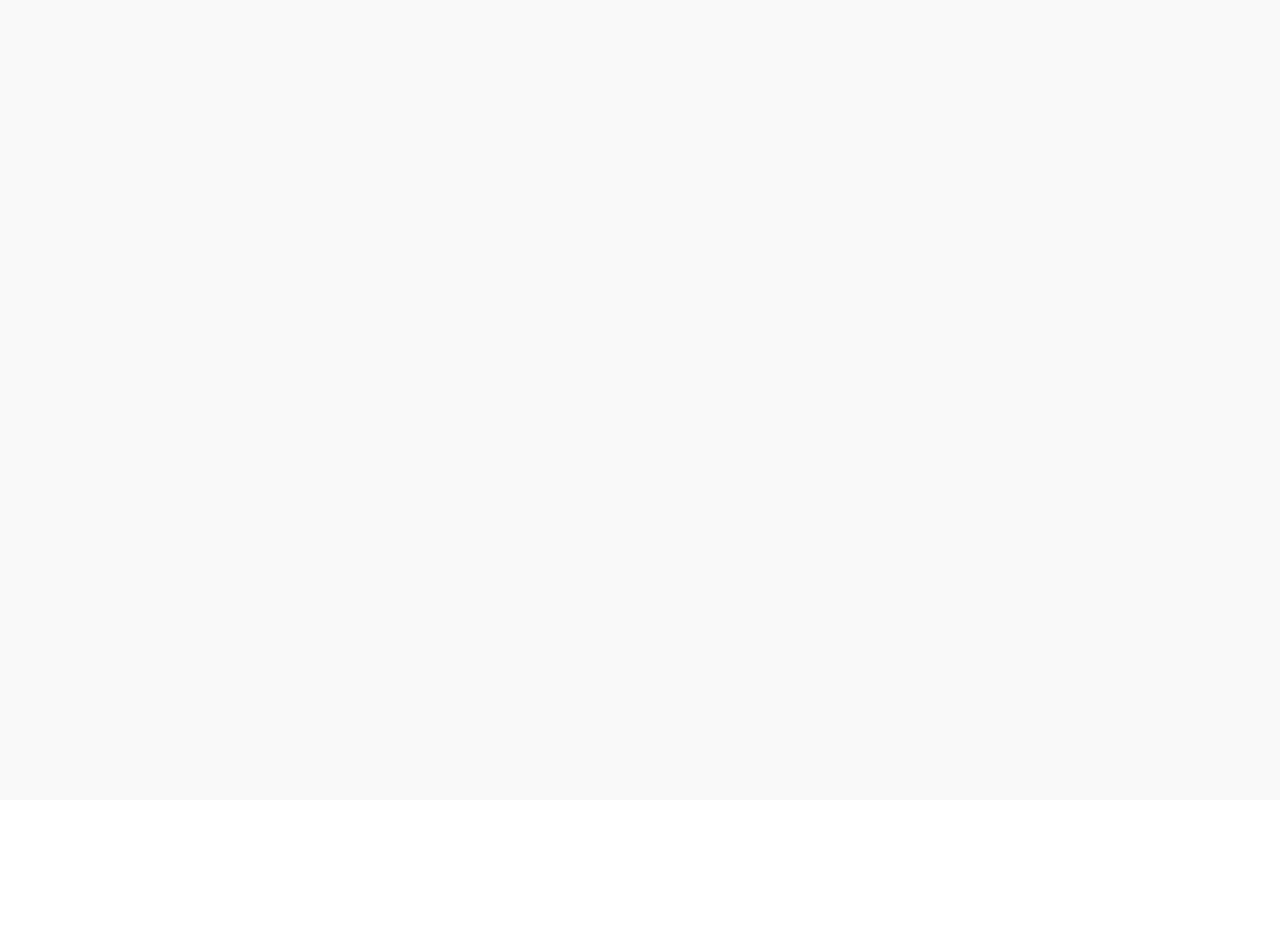
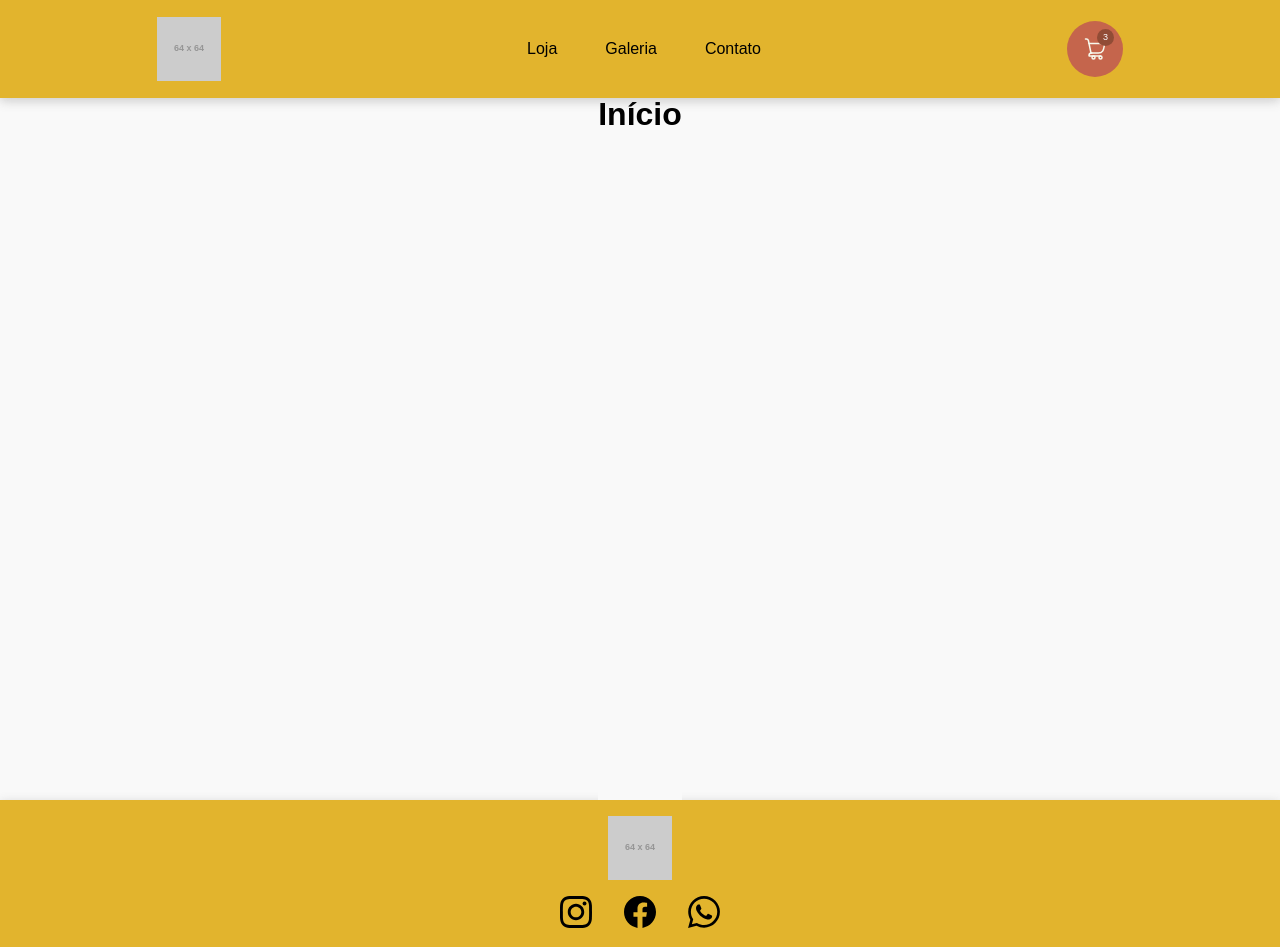
Before and after one commit to douglaspatusco/vcosturac, a Next.js app: page / in a window 1280 px wide. Shown: the top 947 px of the page. Before the commit the page ends 800 px from the top, so only its background shows below. Built offline with nearby package versions, Linux system fonts and the light colour scheme.

Commit message:
create Header and Footer

```diff
--- /dev/null
+++ b/src/components/Footer/index.tsx
@@ -0,0 +1,17 @@
+'use client'
+
+import { LogoContainer } from "../Header/styles"
+import SocialMedias from "../SocialMedias"
+import { FooterContainer } from "./styles"
+
+const Footer = () => {
+  return (
+    <FooterContainer>
+      <LogoContainer />
+      <SocialMedias />
+      <p>Copyright &copy;2024 - Todos os Direitos Reservados à Vânia Costura Criativa</p>
+    </FooterContainer>
+  )
+}
+
+export default Footer
--- /dev/null
+++ b/src/components/Footer/styles.ts
@@ -0,0 +1,17 @@
+import { colors } from "@/styles/GlobalStyles";
+import styled from "styled-components";
+
+export const FooterContainer = styled.section`
+  display: flex;
+  flex-direction: column;
+  justify-content: space-between;
+  align-items: center;
+  gap: 1em;
+  padding: 1em;
+  background-color: ${colors.mostarda};
+  box-shadow: 0px 3px 10px 0px rgba(88, 88, 88, 0.28);
+
+  p {
+    font-size: 0.75em;
+  }
+`
--- /dev/null
+++ b/src/components/Header/index.tsx
@@ -0,0 +1,47 @@
+'use client'
+
+import Link from "next/link"
+import { Carrinho, Content, HeaderContainer, LogoContainer, Menu } from "./styles"
+
+const Header = () => {
+  return (
+    <HeaderContainer>
+      <Content>
+        <Link href="/">
+          <LogoContainer />
+        </Link>
+        <Menu>
+          <ul>
+            <li>
+              <Link href="/loja">
+                Loja
+              </Link>
+            </li>
+            <li>
+              <Link href="/galeria">
+                Galeria
+              </Link>
+            </li>
+            <li>
+              <Link href="/contato">
+                Contato
+              </Link>
+            </li>
+          </ul>
+        </Menu>
+        <Carrinho>
+          <svg xmlns="http://www.w3.org/2000/svg" width="24" height="24" viewBox="0 0 24 24" fill="none">
+            <path d="M8 16H15.2632C19.7508 16 20.4333 13.1808 21.261 9.06908C21.4998 7.88311 21.6192 7.29013 21.3321 6.89507C21.045 6.5 20.4947 6.5 19.3941 6.5H6" stroke="#f7f9ec" strokeWidth="1.5" strokeLinecap="round"></path>
+            <path d="M8 16L5.37873 3.51493C5.15615 2.62459 4.35618 2 3.43845 2H2.5" stroke="#f7f9ec" strokeWidth="1.5" strokeLinecap="round"></path>
+            <path d="M8.88 16H8.46857C7.10522 16 6 17.1513 6 18.5714C6 18.8081 6.1842 19 6.41143 19H17.5" stroke="#f7f9ec" strokeWidth="1.5" strokeLinecap="round" strokeLinejoin="round"></path>
+            <path d="M10.5 22C11.3284 22 12 21.3284 12 20.5C12 19.6716 11.3284 19 10.5 19C9.67157 19 9 19.6716 9 20.5C9 21.3284 9.67157 22 10.5 22Z" stroke="#f7f9ec" strokeWidth="1.5"></path>
+            <path d="M17.5 22C18.3284 22 19 21.3284 19 20.5C19 19.6716 18.3284 19 17.5 19C16.6716 19 16 19.6716 16 20.5C16 21.3284 16.6716 22 17.5 22Z" stroke="#f7f9ec" strokeWidth="1.5"></path>
+          </svg>
+          <span>3</span>
+        </Carrinho>
+      </Content>
+    </HeaderContainer>
+  )
+}
+
+export default Header
--- /dev/null
+++ b/src/components/Header/styles.ts
@@ -0,0 +1,86 @@
+import { colors } from "@/styles/GlobalStyles";
+import styled from "styled-components";
+
+export const HeaderContainer = styled.section`
+  display: flex;
+  justify-content: center;
+  padding: 1em;
+  width: 100%;
+  position: fixed;
+  z-index: 2;
+  box-shadow: 0px 3px 10px 0px rgba(88, 88, 88, 0.28);
+
+  background-color: ${colors.mostarda};
+  `
+
+export const Content = styled.div`
+display: flex;
+justify-content: space-around;
+align-items: center;
+width: 100%;
+max-width: 1440px;
+`
+
+export const Menu = styled.nav`
+  display: flex;
+  flex-direction: row;
+
+  height: auto ;
+  padding: 1em;
+
+  ul {
+    display: flex;
+    flex-direction: row;
+    gap: 2em;
+    width: fit-content;
+  }
+
+  li {
+    padding: 0.5em;
+    color: ${colors.preto};
+  }
+`
+
+export const LogoContainer = styled.div`
+  height: 4em;
+  width: 4em;
+
+  background-image: url("https://placehold.co/64x64") ;
+`
+
+export const Carrinho = styled.div`
+  display: flex;
+  align-items: center;
+  padding: 1em;
+  gap: 1em;
+  border-radius: 2em;
+  cursor: pointer;
+  background-color: ${colors.salmao};
+  color: ${colors.creme};
+  position: relative;
+
+  span {
+    display: inline-block;
+    vertical-align: middle;
+    font-size: 9px;
+    font-weight: 400;
+    color: #fff;
+    border-radius: 100%;
+    width: 17px;
+    text-align: center;
+    height: 17px;
+    line-height: 17px;
+    position: absolute;
+    right: 9px;
+    top: 8px;
+    padding: 0 1px;
+    background: #914c36;
+  }
+
+  &:hover {
+    box-shadow: 0px 0px 10px 10px rgb(249 249 249 / 25%);
+        transition: 0.3s ease;
+        transform: scale(1.05);
+
+  }
+`
--- /dev/null
+++ b/src/components/SocialMedias/index.tsx
@@ -0,0 +1,30 @@
+import Image from "next/image"
+
+import instagram from "../../public/images/instagram-logo.svg"
+import facebook from "../../public/images/facebook-logo.svg"
+import whatsapp from "../../public/images/whatsapp-logo.svg"
+import { List } from "./styles"
+
+const SocialMedias = () => {
+  return (
+    <List>
+      <li>
+        <a href="https://instagram.com/vaniafcostura" target="_blank">
+          <Image src={instagram} alt="Instagram" />
+        </a>
+      </li>
+      <li>
+        <a href="https://www.facebook.com/VaniaFCostura" target="_blank">
+          <Image src={facebook} alt="Facebook" />
+        </a>
+      </li>
+      <li>
+        <a href="https://wa.me/5521968334606?text=Olá,!%20Gostaria%20de%20saber%20mais%20sobre%20os%20produtos." target="_blank">
+          <Image src={whatsapp} alt="WhatsApp" />
+        </a>
+      </li>
+    </List>
+  )
+}
+
+export default SocialMedias
--- /dev/null
+++ b/src/components/SocialMedias/styles.ts
@@ -0,0 +1,15 @@
+import styled from "styled-components";
+
+export const List = styled.ul`
+  display: flex;
+  flex-direction: row;
+  align-items: center;
+  gap: 2em;
+
+  max-width: max-content;
+
+  img {
+    width: 2em;
+    height: 2em;
+  }
+`
--- a/src/pages/_app.tsx
+++ b/src/pages/_app.tsx
@@ -1,14 +1,19 @@
+import { AppProps } from 'next/app';
+
 import GlobalStyle from '@/styles/GlobalStyles';
-import { AppProps } from 'next/app';
 import { Content } from './styles';
+import Footer from '@/components/Footer';
+import Header from '@/components/Header';
 
 function MyApp({ Component, pageProps }: AppProps) {
   return (
     <>
       <GlobalStyle />
+      <Header />
       <Content>
         <Component {...pageProps} />
       </Content>
+      <Footer />
     </>
   )
 }
--- a/src/pages/index.tsx
+++ b/src/pages/index.tsx
@@ -1,9 +1,9 @@
 'use client'
 
 import React from "react";
-
 import Head from "next/head";
 
+import { Main } from "./styles";
 
 const Layout = () => {
   return (
@@ -11,6 +11,9 @@ const Layout = () => {
       <Head>
         <title>Vânia Costura Criativa</title>
       </Head>
+      <Main>
+        <h1>Início</h1>
+      </Main>
     </>
   );
 }
```
